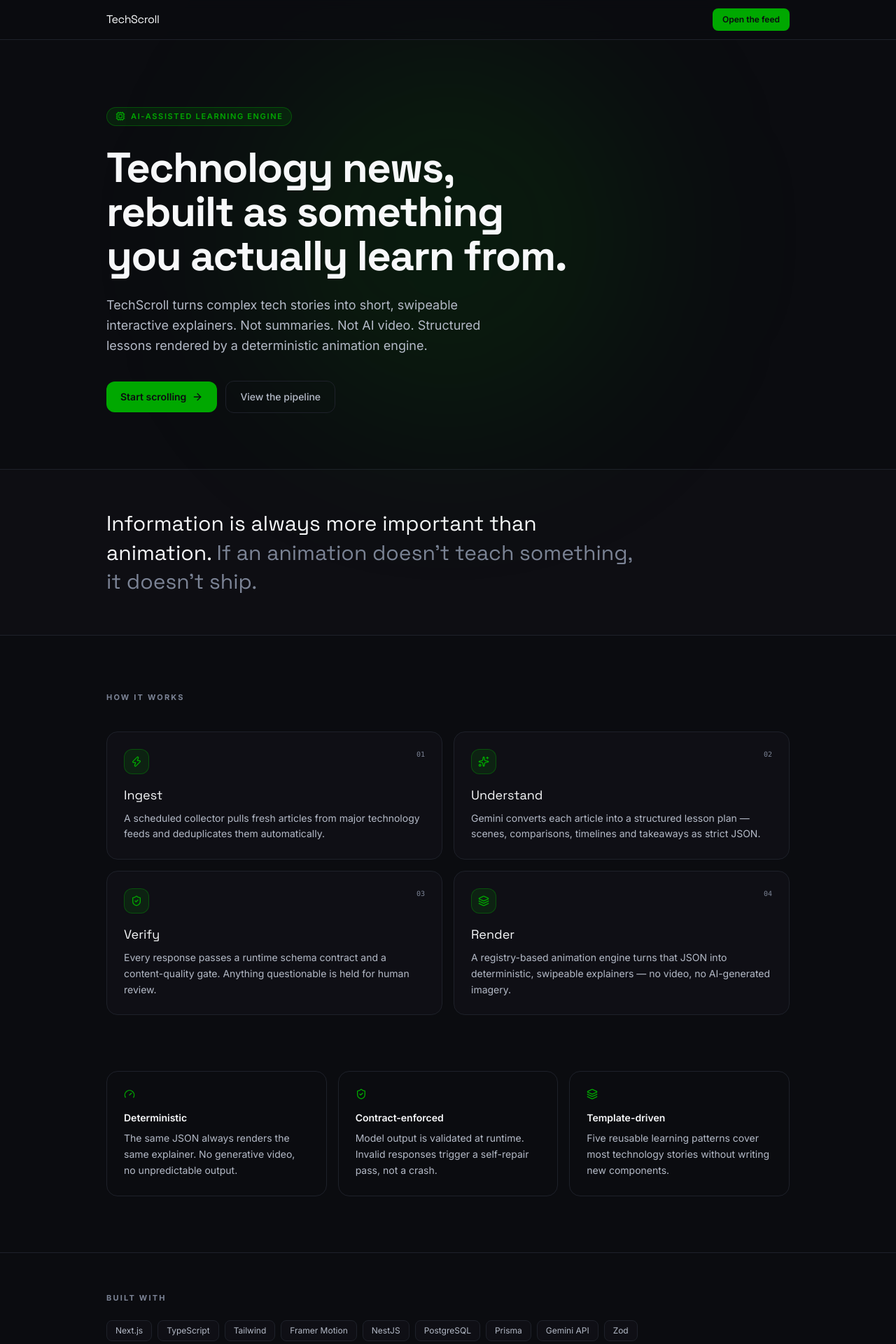
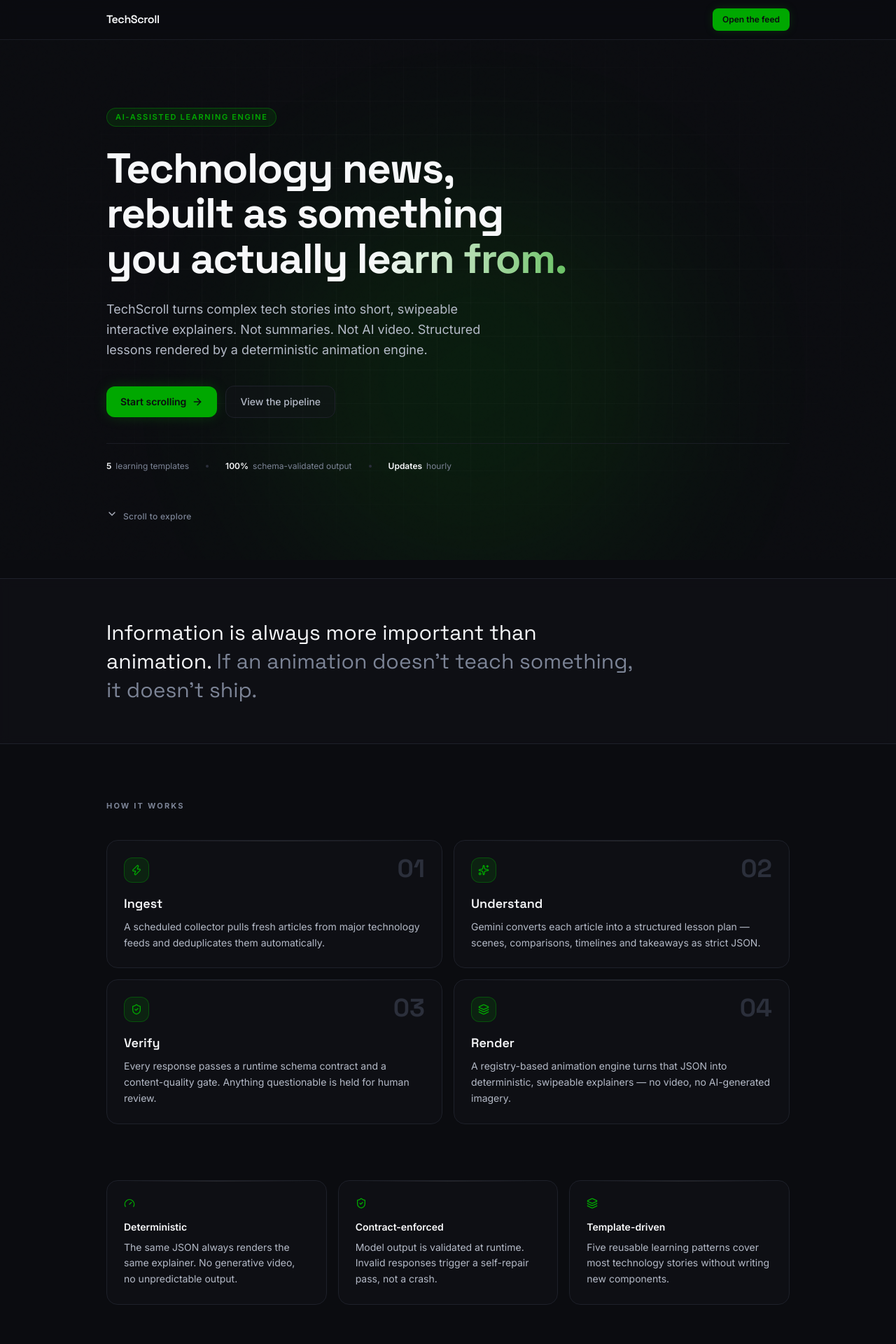
Before and after one commit to SudariR/TechScroll, a Next.js app in the folder frontend/: page / in a window 1280 px wide. Shown: the top 1920 px of the page at 70% size. Built offline with nearby package versions, Linux system fonts and the light colour scheme.

Commit message:
feat(landing): enhance landing page with ambient background, hero stagger, and scroll reveals

```diff
--- a/frontend/app/page.tsx
+++ b/frontend/app/page.tsx
@@ -1,126 +1,273 @@
-import Link from 'next/link';
-import { ArrowRight, Cpu, Layers, Sparkles, Zap, ShieldCheck, Gauge } from 'lucide-react';
+"use client";
+
+import Link from "next/link";
+import {
+  ArrowRight,
+  Cpu,
+  Layers,
+  Sparkles,
+  Zap,
+  ShieldCheck,
+  Gauge,
+  ChevronDown,
+} from "lucide-react";
+import { motion, useScroll, useTransform } from "framer-motion";
+import { AmbientBackground } from "./components/visual/AmbientBackground";
+import { Reveal } from "./components/visual/Reveal";
 
 const STEPS = [
-  { icon: Zap, title: 'Ingest', body: 'A scheduled collector pulls fresh articles from major technology feeds and deduplicates them automatically.' },
-  { icon: Sparkles, title: 'Understand', body: 'Gemini converts each article into a structured lesson plan — scenes, comparisons, timelines and takeaways as strict JSON.' },
-  { icon: ShieldCheck, title: 'Verify', body: 'Every response passes a runtime schema contract and a content-quality gate. Anything questionable is held for human review.' },
-  { icon: Layers, title: 'Render', body: 'A registry-based animation engine turns that JSON into deterministic, swipeable explainers — no video, no AI-generated imagery.' },
+  {
+    icon: Zap,
+    title: "Ingest",
+    body: "A scheduled collector pulls fresh articles from major technology feeds and deduplicates them automatically.",
+  },
+  {
+    icon: Sparkles,
+    title: "Understand",
+    body: "Gemini converts each article into a structured lesson plan — scenes, comparisons, timelines and takeaways as strict JSON.",
+  },
+  {
+    icon: ShieldCheck,
+    title: "Verify",
+    body: "Every response passes a runtime schema contract and a content-quality gate. Anything questionable is held for human review.",
+  },
+  {
+    icon: Layers,
+    title: "Render",
+    body: "A registry-based animation engine turns that JSON into deterministic, swipeable explainers — no video, no AI-generated imagery.",
+  },
 ];
 
 const STACK = [
-  'Next.js', 'TypeScript', 'Tailwind', 'Framer Motion',
-  'NestJS', 'PostgreSQL', 'Prisma', 'Gemini API', 'Zod',
+  "Next.js",
+  "TypeScript",
+  "Tailwind",
+  "Framer Motion",
+  "NestJS",
+  "PostgreSQL",
+  "Prisma",
+  "Gemini API",
+  "Zod",
+];
+
+const HERO_LINES = [
+  "Technology news,",
+  "rebuilt as something",
+  "you actually learn from.",
 ];
 
 export default function Landing() {
+  const { scrollY } = useScroll();
+  const scrollCueOpacity = useTransform(scrollY, [0, 100], [1, 0]);
+
   return (
-    <main className="min-h-screen bg-ink-950 text-fg overflow-x-hidden">
-      {/* nav */}
-      <nav className="sticky top-0 z-50 backdrop-blur bg-ink-950/70 border-b border-ink-800">
+    <main className="min-h-screen bg-ink-950 text-fg overflow-x-hidden relative">
+      <AmbientBackground variant="landing" />
+
+      <div className="relative z-10">
+        {/* Navigation */}
+        <nav className="sticky top-0 z-50 backdrop-blur-md bg-ink-950/70 border-b border-ink-800/80">
           <div className="max-w-5xl mx-auto px-6 h-14 flex items-center justify-between">
-          <span className="font-display text-base tracking-tight">TechScroll</span>
+            <span className="font-display text-base font-semibold tracking-tight text-fg">
+              TechScroll
+            </span>
             <Link
               href="/feed"
-            className="text-xs font-semibold px-3.5 py-2 rounded-lg bg-accent text-ink-950 hover:bg-accent-bright transition"
+              className="text-xs font-semibold px-3.5 py-2 rounded-lg bg-accent text-ink-950 hover:bg-accent-bright transition-all shadow-[0_0_15px_-3px_rgba(0,168,0,0.3)]"
             >
               Open the feed
             </Link>
           </div>
         </nav>
 
-      {/* hero */}
+        {/* Hero Section */}
         <section className="relative max-w-5xl mx-auto px-6 pt-24 pb-20">
-        <div className="absolute top-0 left-1/2 -translate-x-1/2 w-[560px] h-[560px] bg-accent/10 rounded-full blur-[120px] pointer-events-none" />
-
           <div className="relative">
-          <div className="inline-flex items-center gap-2 px-3 py-1 mb-7 rounded-full bg-accent-soft border border-accent-border">
-            <Cpu className="w-3.5 h-3.5 text-accent" />
+            <motion.div
+              initial={{ opacity: 0, y: -10 }}
+              animate={{ opacity: 1, y: 0 }}
+              transition={{ duration: 0.4 }}
+              className="inline-flex items-center gap-2 px-3 py-1 mb-7 rounded-full bg-accent-soft border border-accent-border"
+            >
+              {/* <Cpu className="w-3.5 h-3.5 text-accent" /> */}
               <span className="text-[11px] font-semibold uppercase tracking-[0.15em] text-accent">
                 AI-assisted learning engine
               </span>
-          </div>
+            </motion.div>
 
-          <h1 className="font-display text-4xl md:text-6xl font-bold tracking-tight leading-[1.05] max-w-3xl mb-6">
-            Technology news,<br />rebuilt as something<br />you actually learn from.
+            <h1 className="font-display text-4xl md:text-6xl font-bold tracking-tight leading-[1.08] max-w-3xl mb-6">
+              {HERO_LINES.map((line, idx) => (
+                <motion.span
+                  key={idx}
+                  className={`block ${idx === HERO_LINES.length - 1
+                    ? "bg-gradient-to-r from-fg via-fg to-accent bg-clip-text text-transparent"
+                    : "text-fg"
+                    }`}
+                  initial={{ opacity: 0, y: 16 }}
+                  animate={{ opacity: 1, y: 0 }}
+                  transition={{
+                    duration: 0.55,
+                    delay: 0.12 * idx,
+                    ease: [0.16, 1, 0.3, 1],
+                  }}
+                >
+                  {line}
+                </motion.span>
+              ))}
             </h1>
 
-          <p className="text-base md:text-lg text-fg-muted max-w-xl leading-relaxed mb-9">
-            TechScroll turns complex tech stories into short, swipeable interactive
-            explainers. Not summaries. Not AI video. Structured lessons rendered by a
-            deterministic animation engine.
-          </p>
+            <motion.p
+              initial={{ opacity: 0, y: 16 }}
+              animate={{ opacity: 1, y: 0 }}
+              transition={{ duration: 0.55, delay: 0.4, ease: "easeOut" }}
+              className="text-base md:text-lg text-fg-muted max-w-xl leading-relaxed mb-9"
+            >
+              TechScroll turns complex tech stories into short, swipeable
+              interactive explainers. Not summaries. Not AI video. Structured
+              lessons rendered by a deterministic animation engine.
+            </motion.p>
 
-          <div className="flex flex-wrap items-center gap-3">
+            <motion.div
+              initial={{ opacity: 0, y: 16 }}
+              animate={{ opacity: 1, y: 0 }}
+              transition={{ duration: 0.55, delay: 0.5, ease: "easeOut" }}
+              className="flex flex-wrap items-center gap-3"
+            >
               <Link
                 href="/feed"
-              className="inline-flex items-center gap-2 px-5 py-3 rounded-xl bg-accent text-ink-950 text-sm font-semibold hover:bg-accent-bright transition"
+                className="inline-flex items-center gap-2 px-5 py-3 rounded-xl bg-accent text-ink-950 text-sm font-semibold hover:bg-accent-bright shadow-[0_0_20px_-4px_rgba(0,168,0,0.4)] transition-all"
               >
                 Start scrolling <ArrowRight className="w-4 h-4" />
               </Link>
               <Link
                 href="/admin"
-              className="px-5 py-3 rounded-xl border border-ink-800 text-sm font-medium text-fg-muted hover:border-ink-700 hover:text-fg transition"
+                className="px-5 py-3 rounded-xl border border-ink-800 bg-ink-900/40 text-sm font-medium text-fg-muted hover:border-ink-700 hover:text-fg hover:bg-ink-900/70 transition-all"
               >
                 View the pipeline
               </Link>
+            </motion.div>
+
+            {/* Live Stat Strip */}
+            <motion.div
+              initial={{ opacity: 0, y: 16 }}
+              animate={{ opacity: 1, y: 0 }}
+              transition={{ duration: 0.55, delay: 0.6, ease: "easeOut" }}
+              className="flex flex-wrap items-center gap-4 sm:gap-6 pt-6 border-t border-ink-800/80 mt-9 text-xs text-fg-dim"
+            >
+              <div className="flex items-center gap-1.5">
+                <span className="font-semibold text-fg">5</span> learning
+                templates
               </div>
+              <div className="w-1 h-1 rounded-full bg-ink-700" />
+              <div className="flex items-center gap-1.5">
+                <span className="font-semibold text-fg">100%</span>{" "}
+                schema-validated output
+              </div>
+              <div className="w-1 h-1 rounded-full bg-ink-700" />
+              <div className="flex items-center gap-1.5">
+                <span className="font-semibold text-fg">Updates</span> hourly
+              </div>
+            </motion.div>
+
+            {/* Floating Scroll Cue */}
+            <motion.div
+              style={{ opacity: scrollCueOpacity }}
+              className="pt-14 flex items-center gap-2 text-xs text-fg-dim font-medium tracking-wide"
+            >
+              <ChevronDown className="w-4 h-4 animate-bounce text-fg-muted" />
+              <span>Scroll to explore</span>
+            </motion.div>
           </div>
         </section>
 
-      {/* principle */}
-      <section className="border-y border-ink-800 bg-ink-900/30">
+        {/* Principle Section */}
+        <Reveal>
+          <section className="border-y border-ink-800 bg-ink-900/40 backdrop-blur-sm">
             <div className="max-w-5xl mx-auto px-6 py-14">
               <p className="font-display text-2xl md:text-3xl leading-snug max-w-3xl">
                 Information is always more important than animation.
-            <span className="text-fg-dim"> If an animation doesn’t teach something, it doesn’t ship.</span>
+                <span className="text-fg-dim">
+                  {" "}
+                  If an animation doesn’t teach something, it doesn’t ship.
+                </span>
               </p>
             </div>
           </section>
+        </Reveal>
 
-      {/* how it works */}
+        {/* How It Works */}
         <section className="max-w-5xl mx-auto px-6 py-20">
+          <Reveal>
             <h2 className="text-[11px] font-bold uppercase tracking-[0.2em] text-fg-dim mb-10">
               How it works
             </h2>
+          </Reveal>
 
           <div className="grid md:grid-cols-2 gap-4">
             {STEPS.map((s, i) => (
-            <div
-              key={s.title}
-              className="relative p-6 rounded-2xl border border-ink-800 bg-ink-900/40 hover:border-ink-700 transition"
-            >
-              <span className="absolute top-6 right-6 text-[10px] font-mono text-fg-dim">
+              <Reveal key={s.title} delay={i * 0.08}>
+                <div className="relative p-6 rounded-2xl border border-ink-800 bg-ink-900/40 hover:border-ink-700 hover:-translate-y-0.5 transition-all duration-300 overflow-hidden group">
+                  {/* Top-edge highlight */}
+                  <div className="absolute top-0 left-6 right-6 h-[1px] bg-gradient-to-r from-transparent via-white/10 to-transparent" />
+
+                  {/* Step number rendered large and low-contrast */}
+                  <span className="absolute top-5 right-6 text-4xl font-display font-bold text-ink-700 select-none group-hover:text-ink-600 transition-colors">
                     0{i + 1}
                   </span>
+
                   <div className="w-9 h-9 rounded-xl bg-accent-soft border border-accent-border grid place-items-center mb-4">
                     <s.icon className="w-4 h-4 text-accent" />
                   </div>
-              <h3 className="font-display text-lg mb-2">{s.title}</h3>
-              <p className="text-sm text-fg-muted leading-relaxed">{s.body}</p>
+                  <h3 className="font-display text-lg font-semibold mb-2 text-fg">
+                    {s.title}
+                  </h3>
+                  <p className="text-sm text-fg-muted leading-relaxed max-w-md">
+                    {s.body}
+                  </p>
                 </div>
+              </Reveal>
             ))}
           </div>
         </section>
 
-      {/* differentiator */}
+        {/* Differentiators */}
         <section className="max-w-5xl mx-auto px-6 pb-20">
           <div className="grid md:grid-cols-3 gap-4">
             {[
-            { icon: Gauge, k: 'Deterministic', v: 'The same JSON always renders the same explainer. No generative video, no unpredictable output.' },
-            { icon: ShieldCheck, k: 'Contract-enforced', v: 'Model output is validated at runtime. Invalid responses trigger a self-repair pass, not a crash.' },
-            { icon: Layers, k: 'Template-driven', v: 'Five reusable learning patterns cover most technology stories without writing new components.' },
-          ].map((f) => (
-            <div key={f.k} className="p-6 rounded-2xl border border-ink-800">
+              {
+                icon: Gauge,
+                k: "Deterministic",
+                v: "The same JSON always renders the same explainer. No generative video, no unpredictable output.",
+              },
+              {
+                icon: ShieldCheck,
+                k: "Contract-enforced",
+                v: "Model output is validated at runtime. Invalid responses trigger a self-repair pass, not a crash.",
+              },
+              {
+                icon: Layers,
+                k: "Template-driven",
+                v: "Five reusable learning patterns cover most technology stories without writing new components.",
+              },
+            ].map((f, i) => (
+              <Reveal key={f.k} delay={i * 0.08}>
+                <div className="relative p-6 rounded-2xl border border-ink-800 bg-ink-900/40 hover:border-ink-700 hover:-translate-y-0.5 transition-all duration-300 overflow-hidden">
+                  {/* Top-edge highlight */}
+                  <div className="absolute top-0 left-6 right-6 h-[1px] bg-gradient-to-r from-transparent via-white/10 to-transparent" />
+
                   <f.icon className="w-4 h-4 text-accent mb-4" />
-              <h3 className="text-sm font-semibold mb-2">{f.k}</h3>
-              <p className="text-sm text-fg-muted leading-relaxed">{f.v}</p>
+                  <h3 className="text-sm font-semibold mb-2 text-fg">{f.k}</h3>
+                  <p className="text-sm text-fg-muted leading-relaxed">
+                    {f.v}
+                  </p>
                 </div>
+              </Reveal>
             ))}
           </div>
         </section>
 
-      {/* stack */}
+        {/* Stack */}
+        <Reveal>
           <section className="border-t border-ink-800">
             <div className="max-w-5xl mx-auto px-6 py-14">
               <h2 className="text-[11px] font-bold uppercase tracking-[0.2em] text-fg-dim mb-6">
@@ -130,7 +277,7 @@
                 {STACK.map((t) => (
                   <span
                     key={t}
-                className="px-3 py-1.5 rounded-lg border border-ink-800 bg-ink-900/40 text-xs text-fg-muted"
+                    className="px-3 py-1.5 rounded-lg border border-ink-800 bg-ink-900/40 text-xs text-fg-muted hover:border-ink-700 hover:text-fg transition-colors"
                   >
                     {t}
                   </span>
@@ -138,26 +285,30 @@
               </div>
             </div>
           </section>
+        </Reveal>
 
-      {/* cta */}
+        {/* CTA */}
+        <Reveal>
           <section className="max-w-5xl mx-auto px-6 py-24 text-center">
-        <h2 className="font-display text-3xl md:text-4xl tracking-tight mb-4">
+            <h2 className="font-display text-3xl md:text-4xl tracking-tight mb-4 text-fg font-bold">
               See it in motion.
             </h2>
-        <p className="text-sm text-fg-muted mb-8">
+            <p className="text-sm text-fg-muted mb-8 max-w-md mx-auto leading-relaxed">
               The feed updates itself. New explainers are generated, validated and published automatically.
             </p>
             <Link
               href="/feed"
-          className="inline-flex items-center gap-2 px-6 py-3.5 rounded-xl bg-accent text-ink-950 text-sm font-semibold hover:bg-accent-bright transition"
+              className="inline-flex items-center gap-2 px-6 py-3.5 rounded-xl bg-accent text-ink-950 text-sm font-semibold hover:bg-accent-bright shadow-[0_0_25px_-5px_rgba(0,168,0,0.4)] transition-all"
             >
               Open TechScroll <ArrowRight className="w-4 h-4" />
             </Link>
           </section>
+        </Reveal>
 
         <footer className="border-t border-ink-800 py-8 text-center text-xs text-fg-dim">
           TechScroll — an AI-assisted learning platform for technology news.
         </footer>
+      </div>
     </main>
   );
 }
```
Lines whose indentation alone changed are shown as unchanged.
